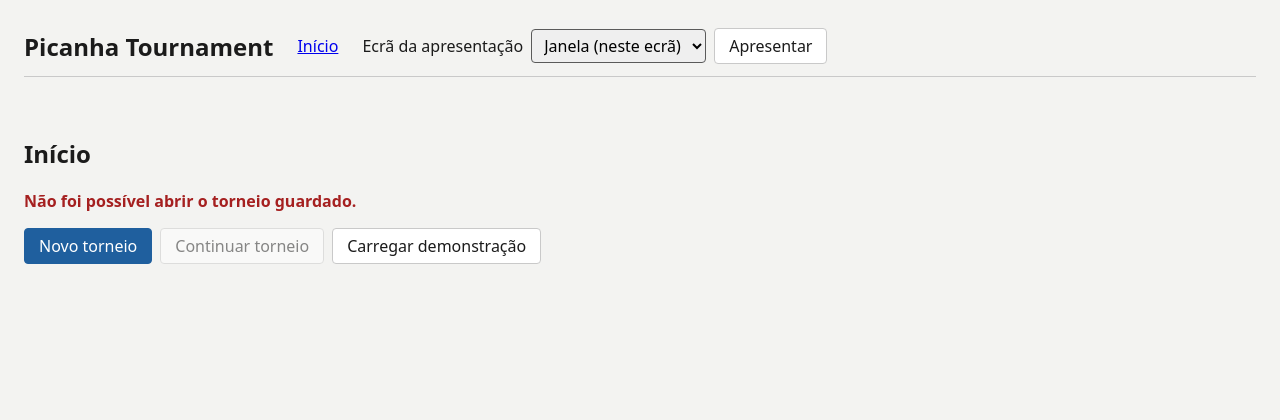
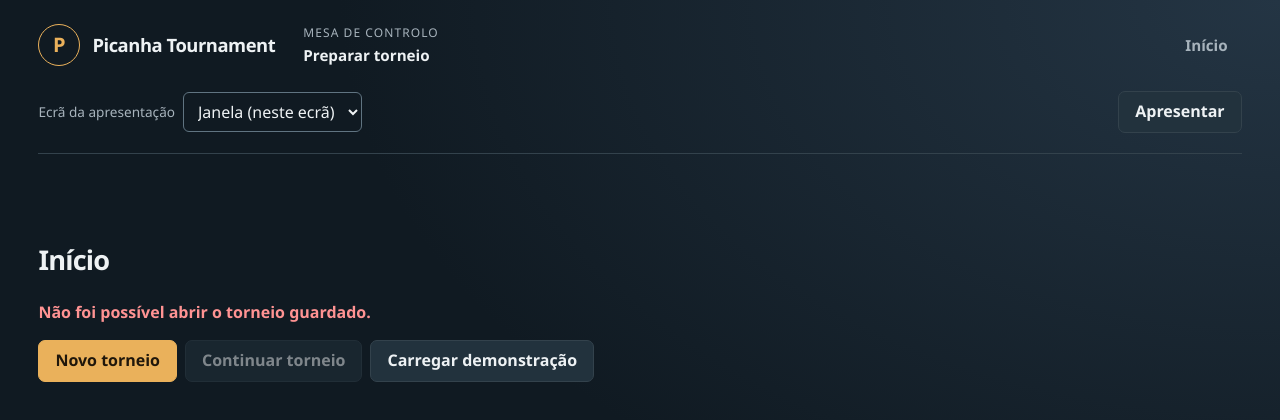
Before and after one commit to RuiAAPereira/picanha-tournament, a React (Vite) app: page / in a window 1280 px wide. Shown: the top 420 px of the page. Built offline with nearby package versions, Linux system fonts and the light colour scheme.

Commit message:
feat: establish arena console operator shell

```diff
--- a/src/app/OperatorLayout.tsx
+++ b/src/app/OperatorLayout.tsx
@@ -9,26 +9,39 @@ const SAVE_LABELS = { saved: 'Guardado', saving: 'A guardar…', error: 'Por gua
 export default function OperatorLayout({ children }: { children: ReactNode }) {
   const session = useTournamentSession()
   const { state, notice, saveStatus, storageError, storageAvailable } = session
+  // The parent already subscribes to hash changes; this only marks the visible section.
+  const route = window.location.hash
+  const activeLink = (href: string) => ({
+    className: route === href ? 'is-active' : undefined,
+    'aria-current': route === href ? 'page' as const : undefined,
+  })
 
   return (
     <main aria-label="Torneio" className="operator operator-page">
-      <header className="operator-header">
-        <h1>Picanha Tournament</h1>
-        <nav aria-label="Secções">
-          <a href={ROUTES.home}>Início</a>
-          {state && <a href={ROUTES.groups}>Grupos</a>}
-          {state && <a href={ROUTES.bracket}>Fase final</a>}
+      <header className="operator-header event-bar">
+        <div className="operator-brand">
+          <span className="brand-mark" aria-hidden="true">P</span>
+          <h1>Picanha Tournament</h1>
+        </div>
+        <div className="tournament-context">
+          <span className="context-label">Mesa de controlo</span>
+          <strong>{state?.name ?? 'Preparar torneio'}</strong>
+        </div>
+        <nav aria-label="Secções" className="primary-navigation">
+          <a href={ROUTES.home} {...activeLink(ROUTES.home)}>Início</a>
+          {state && <a href={ROUTES.groups} {...activeLink(ROUTES.groups)}>Grupos</a>}
+          {state && <a href={ROUTES.bracket} {...activeLink(ROUTES.bracket)}>Fase final</a>}
         </nav>
-        <div className="actions">
+        <div className="actions operator-utilities">
           <PresentationControls />
-          {state && <button type="button" onClick={() => void session.exportBackup()}>Exportar cópia de segurança</button>}
+          {state && <button className="quiet" type="button" onClick={() => void session.exportBackup()}>Exportar cópia de segurança</button>}
         </div>
       </header>
 
       {/* Always present, so screen readers announce what is added: save progress and info notices. */}
       <div className="status-line">
-        <div role="status">
-          {state && <span className="save-status">{SAVE_LABELS[saveStatus]}</span>}
+        <div role="status" aria-label="Estado de gravação">
+          {state && <span className={`save-status save-status--${saveStatus}`}>{SAVE_LABELS[saveStatus]}</span>}
           {notice?.tone === 'info' && <span className="banner info">{notice.text}</span>}
         </div>
         {notice?.tone === 'info' && <button type="button" onClick={session.dismissNotice}>Fechar aviso</button>}
--- a/src/app/app.css
+++ b/src/app/app.css
@@ -1,75 +1,177 @@
-/*
- * Functional operator styling only: readable, keyboard-visible, usable at 1920×1080.
- * Everything is scoped under `.operator` (the operator page and the modal host), so nothing leaks
- * into the presentation window.
- */
+/* Operator arena tokens and shared primitives. Presentation styles remain independent. */
 .operator {
-  --text: #1b1b1b;
-  --muted: #5a5a5a;
-  --line: #c9c9c9;
-  --surface: #ffffff;
-  --page: #f3f3f1;
-  --accent: #1f5f9e;
-  --danger: #a52020;
-  --warning-bg: #fff4d6;
-  --error-bg: #fde8e8;
-  --info-bg: #e6f0fa;
-  --focus: #e08a00;
-  font-family: system-ui, 'Segoe UI', sans-serif;
+  --text: #eef2f4;
+  --muted: #a7b3bc;
+  --line: #33424c;
+  --surface: #19252e;
+  --surface-raised: #22323d;
+  --page: #101a22;
+  --accent: #eab15b;
+  --accent-hover: #f5c478;
+  --accent-ink: #20170b;
+  --danger: #ff9393;
+  --danger-solid: #a62e38;
+  --success: #91dab1;
+  --warning-bg: #362c1d;
+  --error-bg: #3b2029;
+  --info-bg: #20333f;
+  --focus: #f5c478;
+  --radius: 10px;
+  color-scheme: dark;
+  font-family: 'Segoe UI', system-ui, sans-serif;
   font-size: 16px;
+  line-height: 1.5;
   color: var(--text);
 }
 
-.operator-page { min-height: 100vh; box-sizing: border-box; max-width: 1800px; margin: 0 auto; padding: 16px 24px 48px; background: var(--page); }
+.operator.operator-page {
+  min-height: 100vh;
+  box-sizing: border-box;
+  padding: 24px clamp(16px, 3vw, 56px) 56px;
+  background: radial-gradient(ellipse at top right, #243544 0, transparent 52%), var(--page);
+}
 
-.operator .operator-header { display: flex; flex-wrap: wrap; align-items: center; gap: 16px 24px; border-bottom: 1px solid var(--line); }
-.operator .operator-header h1 { font-size: 1.5rem; margin: 8px 0; }
-.operator .operator-header nav { display: flex; gap: 16px; }
-.operator .status-line { display: flex; align-items: center; gap: 12px; min-height: 2.5rem; }
-.operator .status-line [role='status'] { display: flex; align-items: center; gap: 12px; }
-.operator .save-status { color: var(--muted); }
+.operator .operator-header {
+  display: flex;
+  flex-wrap: wrap;
+  align-items: center;
+  gap: 20px 28px;
+  padding: 0 0 20px;
+  border-bottom: 1px solid var(--line);
+}
+.operator .operator-brand { display: flex; align-items: center; gap: 12px; }
+.operator .brand-mark {
+  display: grid;
+  place-items: center;
+  width: 40px;
+  height: 40px;
+  border: 1px solid var(--accent);
+  border-radius: 50%;
+  color: var(--accent);
+  font-size: 1.25rem;
+  font-weight: 800;
+}
+.operator .operator-header h1 { font-size: 1.15rem; line-height: 1.2; margin: 0; letter-spacing: -0.025em; }
+.operator .tournament-context { display: grid; gap: 2px; min-width: 0; max-width: 32ch; }
+.operator .context-label { color: var(--muted); font-size: 0.75rem; letter-spacing: 0.09em; text-transform: uppercase; }
+.operator .tournament-context strong { overflow-wrap: anywhere; font-size: 0.95rem; }
+.operator .primary-navigation { display: flex; flex-wrap: wrap; gap: 4px; margin-left: auto; }
+.operator .primary-navigation a {
+  padding: 9px 14px;
+  border-radius: 6px;
+  color: var(--muted);
+  font-size: 0.95rem;
+  font-weight: 600;
+  text-decoration: none;
+}
+.operator .primary-navigation a:hover { background: var(--surface); color: var(--text); }
+.operator .primary-navigation .is-active { background: var(--surface-raised); color: var(--accent); }
+.operator .operator-utilities { flex-basis: 100%; margin: 0; padding-top: 4px; }
+.operator .operator-utilities .inline { flex-wrap: wrap; margin-right: auto; }
+.operator .operator-utilities label { color: var(--muted); font-size: 0.85rem; }
 
-.operator .actions { display: flex; flex-wrap: wrap; align-items: center; gap: 8px; margin: 12px 0; }
+.operator .status-line { display: flex; flex-wrap: wrap; align-items: center; gap: 12px; min-height: 60px; padding: 4px 0; }
+.operator .status-line [role='status'] { display: flex; flex-wrap: wrap; align-items: center; gap: 12px; min-width: 0; }
+.operator .save-status, .operator .status-chip {
+  display: inline-flex;
+  align-items: center;
+  gap: 8px;
+  padding: 4px 10px;
+  border: 1px solid var(--line);
+  border-radius: 999px;
+  color: var(--muted);
+  font-size: 0.8rem;
+  font-weight: 600;
+}
+.operator .save-status::before { content: ''; width: 6px; height: 6px; border-radius: 50%; background: currentColor; }
+.operator .save-status--saved { color: var(--success); }
+.operator .save-status--saving { color: var(--accent); }
+.operator .save-status--error { color: var(--danger); }
+
+.operator .actions { display: flex; flex-wrap: wrap; align-items: center; gap: 8px; margin: 16px 0; }
+.operator .actions.operator-utilities { margin: 0; }
 .operator .inline { display: flex; align-items: center; gap: 8px; }
+.operator a { color: var(--accent); text-underline-offset: 3px; }
+.operator button, .operator .button {
+  display: inline-block;
+  box-sizing: border-box;
+  min-height: 42px;
+  padding: 9px 16px;
+  border: 1px solid var(--line);
+  border-radius: 7px;
+  background: var(--surface-raised);
+  color: var(--text);
+  font: inherit;
+  font-weight: 600;
+  line-height: 1.3;
+  text-decoration: none;
+  cursor: pointer;
+  transition: background-color 140ms ease, border-color 140ms ease;
+}
+.operator button:hover:not(:disabled), .operator .button:hover { background: #2c404e; border-color: #607481; }
+.operator button:disabled { opacity: 0.5; cursor: not-allowed; }
+.operator .primary { background: var(--accent); border-color: var(--accent); color: var(--accent-ink); }
+.operator .primary:hover:not(:disabled) { background: var(--accent-hover); border-color: var(--accent-hover); }
+.operator .quiet { background: transparent; color: var(--muted); }
+.operator .danger { background: var(--danger-solid); border-color: var(--danger-solid); color: #fff; }
+.operator .danger:hover:not(:disabled) { background: #be3944; border-color: #be3944; }
 
-.operator button, .operator .button {
-  font: inherit; padding: 6px 14px; border: 1px solid var(--line); border-radius: 4px;
-  background: var(--surface); color: var(--text); cursor: pointer; text-decoration: none; display: inline-block;
+.operator input, .operator select, .operator textarea {
+  box-sizing: border-box;
+  max-width: 100%;
+  min-height: 40px;
+  padding: 7px 10px;
+  border: 1px solid #607481;
+  border-radius: 6px;
+  background: var(--page);
+  color: var(--text);
+  font: inherit;
 }
-.operator button:disabled { opacity: 0.5; cursor: not-allowed; }
-.operator .primary { background: var(--accent); border-color: var(--accent); color: #fff; }
-.operator .danger { background: var(--danger); border-color: var(--danger); color: #fff; }
-
-.operator input, .operator select { font: inherit; padding: 4px 8px; border: 1px solid var(--muted); border-radius: 4px; }
+.operator input[type='radio'], .operator input[type='checkbox'] { min-height: auto; accent-color: var(--accent); }
 .operator input[aria-invalid='true'] { border-color: var(--danger); }
+.operator input::placeholder, .operator textarea::placeholder { color: var(--muted); }
 .operator label { display: block; margin: 12px 0 4px; }
 .operator label.choice, .operator .inline label { display: flex; align-items: center; gap: 8px; margin: 4px 0; }
-.operator fieldset { border: 1px solid var(--line); border-radius: 4px; margin: 12px 0; }
-
-.operator :focus-visible { outline: 3px solid var(--focus); outline-offset: 2px; }
+.operator fieldset { border: 1px solid var(--line); border-radius: var(--radius); margin: 16px 0; padding: 12px 16px; min-width: 0; }
+.operator legend { color: var(--muted); padding: 0 8px; }
+.operator :focus-visible { outline: 3px solid var(--focus); outline-offset: 3px; }
 
 .operator .error { color: var(--danger); font-weight: 600; }
-.operator .banner { display: flex; align-items: center; gap: 16px; padding: 8px 16px; margin: 8px 0; border-radius: 4px; }
-.operator .banner p { margin: 0; }
-.operator .banner.error { background: var(--error-bg); color: var(--text); }
-.operator .banner.warning { background: var(--warning-bg); }
-.operator .banner.info { background: var(--info-bg); }
+.operator .banner { display: flex; flex-wrap: wrap; align-items: center; gap: 12px 16px; padding: 12px 16px; margin: 8px 0; border: 1px solid var(--line); border-radius: 7px; overflow-wrap: anywhere; }
+.operator .banner p { margin: 0; flex: 1 1 240px; }
+.operator .banner.error { background: var(--error-bg); border-color: #78404d; color: var(--text); }
+.operator .banner.warning { background: var(--warning-bg); border-color: #776039; }
+.operator .banner.info { background: var(--info-bg); border-color: #426278; }
 
-.operator .groups { display: grid; gap: 16px; grid-template-columns: repeat(auto-fill, minmax(380px, 1fr)); }
-.operator .bracket { display: grid; gap: 16px; grid-auto-flow: column; grid-auto-columns: minmax(320px, 1fr); overflow-x: auto; }
-.operator .card { background: var(--surface); border: 1px solid var(--line); border-radius: 6px; padding: 8px 16px 16px; }
-
-.operator table { border-collapse: collapse; width: 100%; }
-.operator caption { text-align: left; color: var(--muted); padding: 4px 0; }
-.operator th, .operator td { text-align: left; padding: 4px 8px; border-bottom: 1px solid var(--line); }
+/* Compatibility primitives retained while individual routes migrate. */
+.operator .groups { display: grid; gap: 20px; grid-template-columns: repeat(auto-fill, minmax(min(100%, 380px), 1fr)); }
+.operator .bracket { display: grid; gap: 20px; grid-auto-flow: column; grid-auto-columns: minmax(320px, 1fr); overflow-x: auto; padding-bottom: 12px; }
+.operator .card, .operator .panel { background: var(--surface); border: 1px solid var(--line); border-radius: var(--radius); padding: 16px 20px 20px; }
+.operator h2 { font-size: 1.7rem; line-height: 1.2; letter-spacing: -0.03em; }
+.operator h3 { font-size: 1.1rem; }
+.operator table { border-collapse: collapse; width: 100%; font-variant-numeric: tabular-nums; }
+.operator caption { text-align: left; color: var(--muted); padding: 8px 0; }
+.operator th, .operator td { text-align: left; padding: 8px; border-bottom: 1px solid var(--line); }
 .operator tbody th { font-weight: 500; }
-.operator .tag { font-size: 0.8rem; background: var(--warning-bg); padding: 1px 6px; border-radius: 8px; }
-
+.operator .tag { font-size: 0.8rem; background: var(--warning-bg); color: var(--accent-hover); padding: 2px 8px; border-radius: 999px; }
 .operator .matches { list-style: none; padding: 0; margin: 0; }
-.operator .match { display: flex; flex-wrap: wrap; align-items: center; gap: 4px 12px; padding: 6px 0; border-bottom: 1px solid var(--line); }
+.operator .match { display: flex; flex-wrap: wrap; align-items: center; gap: 8px 12px; padding: 12px 0; border-bottom: 1px solid var(--line); }
 .operator .match .caption, .operator .match .result { color: var(--muted); }
 .operator .match button { margin-left: auto; }
-.operator .champion { font-size: 1.4rem; font-weight: 700; }
+.operator .champion { font-size: 1.4rem; font-weight: 700; color: var(--accent); }
+.operator .modal-backdrop { position: fixed; inset: 0; z-index: 20; background: rgb(0 0 0 / 0.72); display: grid; place-items: center; padding: 16px; overflow-y: auto; }
+.operator .modal { box-sizing: border-box; width: min(100%, 640px); max-height: calc(100dvh - 32px); overflow-y: auto; background: var(--surface); border: 1px solid var(--line); border-radius: var(--radius); padding: 20px 24px; box-shadow: 0 24px 80px rgb(0 0 0 / 0.4); }
 
-.operator .modal-backdrop { position: fixed; inset: 0; background: rgb(0 0 0 / 0.45); display: grid; place-items: center; }
-.operator .modal { background: var(--surface); border-radius: 6px; padding: 16px 24px; min-width: 420px; max-width: 640px; }
+@media (max-width: 760px) {
+  .operator .operator-header { gap: 16px; }
+  .operator .tournament-context { max-width: 100%; }
+  .operator .primary-navigation { flex-basis: 100%; margin-left: 0; }
+  .operator .operator-utilities { align-items: stretch; }
+  .operator .operator-utilities .inline { flex-basis: 100%; margin-right: 0; }
+  .operator .operator-utilities select { flex: 1; min-width: 0; }
+  .operator .card, .operator .panel { padding: 12px; }
+}
+
+@media (prefers-reduced-motion: reduce) {
+  .operator *, .operator *::before, .operator *::after { animation: none !important; transition: none !important; scroll-behavior: auto !important; }
+}
```
Also changed, not shown: 1 other file (tests, documents, lock files or other folders).
